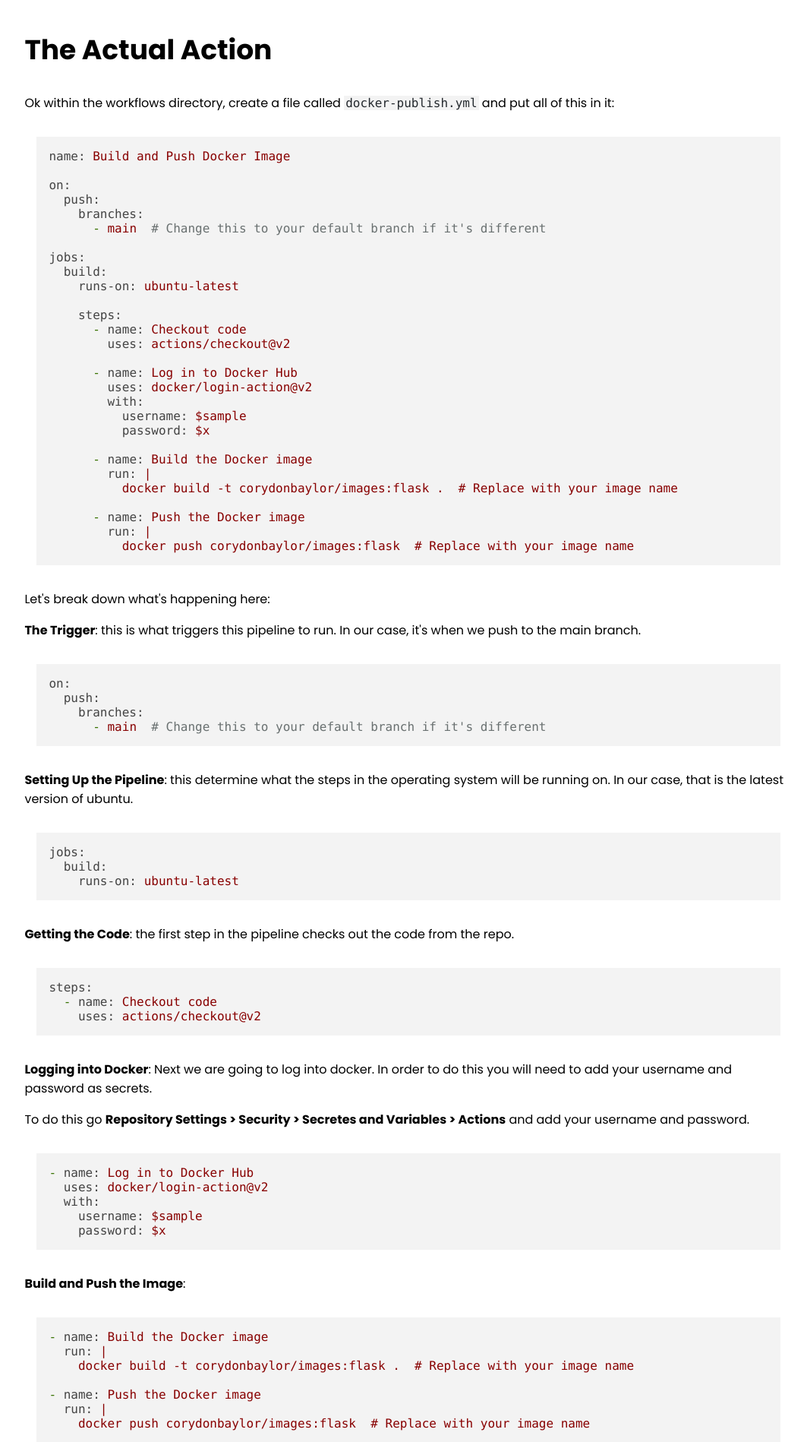
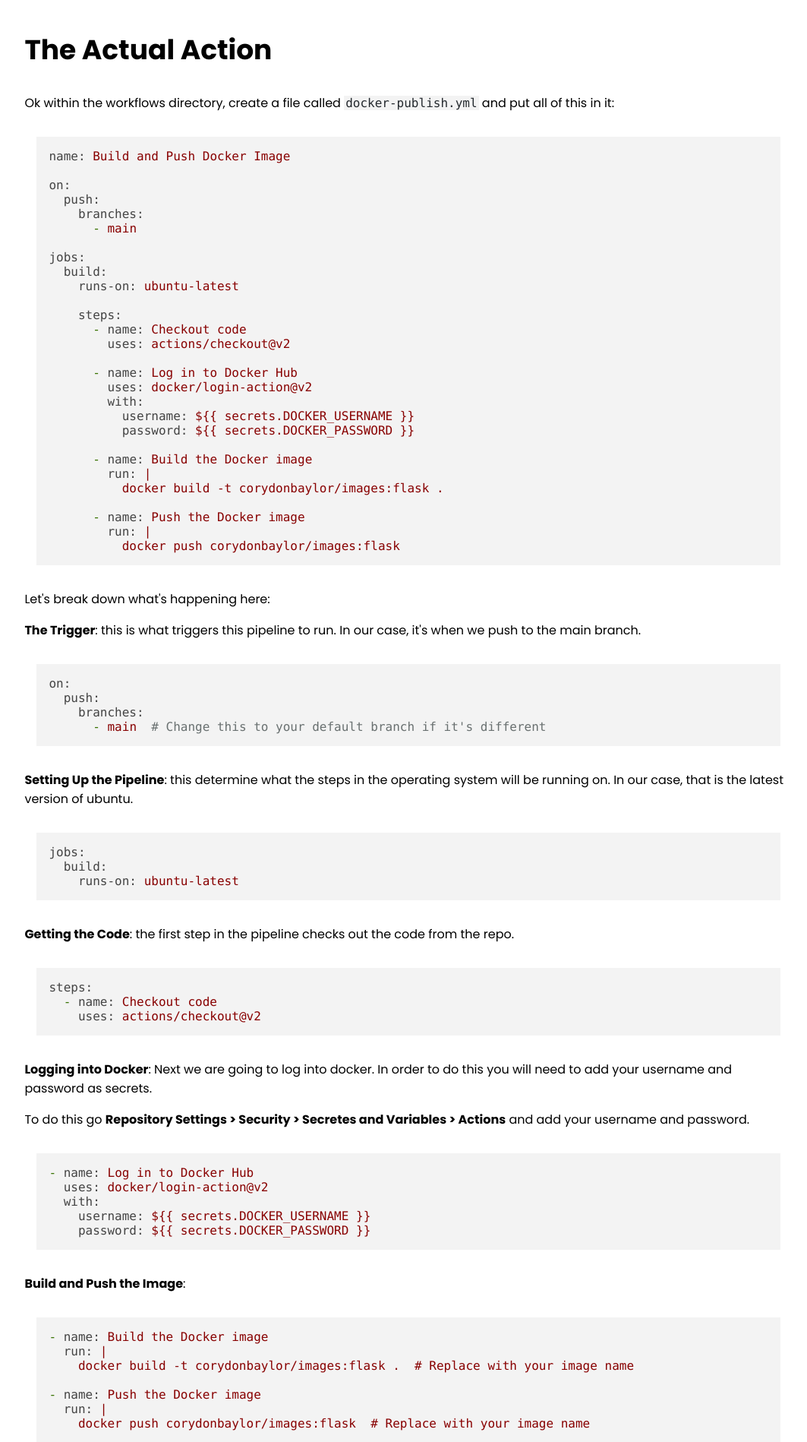
Before and after one commit to corydonbaylor/refactor, a Flask app: template app/tutorials/docker/templates/github_actions.html in a window 1280 px wide. Shown: the part 969-2867 px from the top of the page at 76% size, without its empty margins (102-1165 px from the left). Run offline with Flask 3, Linux system fonts and the light colour scheme; the template is opened without the code that fills it: most values are stand-ins (such as "Sample title", 1, 10 or a date in 2020).

Commit message:
fixed rendering

```diff
--- a/app/tutorials/docker/templates/github_actions.html
+++ b/app/tutorials/docker/templates/github_actions.html
@@ -23,12 +23,13 @@ mkdir workflows
 </code></pre>
 <h2>The Actual Action</h2>
 <p>Ok within the workflows directory, create a file called <code>docker-publish.yml</code> and put all of this in it:</p>
+{% raw %}
 <pre><code class='language-yaml' lang='yaml'>name: Build and Push Docker Image
 
 on:
   push:
     branches:
-      - main  # Change this to your default branch if it&#39;s different
+      - main
 
 jobs:
   build:
@@ -46,12 +47,14 @@ jobs:
 
       - name: Build the Docker image
         run: |
-          docker build -t corydonbaylor/images:flask .  # Replace with your image name
+          docker build -t corydonbaylor/images:flask .
 
       - name: Push the Docker image
         run: |
-          docker push corydonbaylor/images:flask  # Replace with your image name
+          docker push corydonbaylor/images:flask
 </code></pre>
+{% endraw %}
+
 <p>Let&#39;s break down what&#39;s happening here:</p>
 <p><strong>The Trigger</strong>: this is what triggers this pipeline to run. In our case, it&#39;s when we push to the main branch.</p>
 <pre><code class='language-yaml' lang='yaml'>on:
@@ -71,12 +74,14 @@ jobs:
 </code></pre>
 <p><strong>Logging into Docker</strong>: Next we are going to log into docker. In order to do this you will need to add your username and password as secrets. </p>
 <p>To do this go <strong>Repository Settings &gt; Security &gt; Secretes and Variables &gt; Actions</strong> and add your username and password. </p>
+{% raw %}
 <pre><code class='language-yaml' lang='yaml'>- name: Log in to Docker Hub
   uses: docker/login-action@v2
   with:
     username: ${{ secrets.DOCKER_USERNAME }}
     password: ${{ secrets.DOCKER_PASSWORD }}
 </code></pre>
+{% endraw %}
 <p><strong>Build and Push the Image</strong>:</p>
 <pre><code class='language-yaml' lang='yaml'>- name: Build the Docker image
   run: |
```
